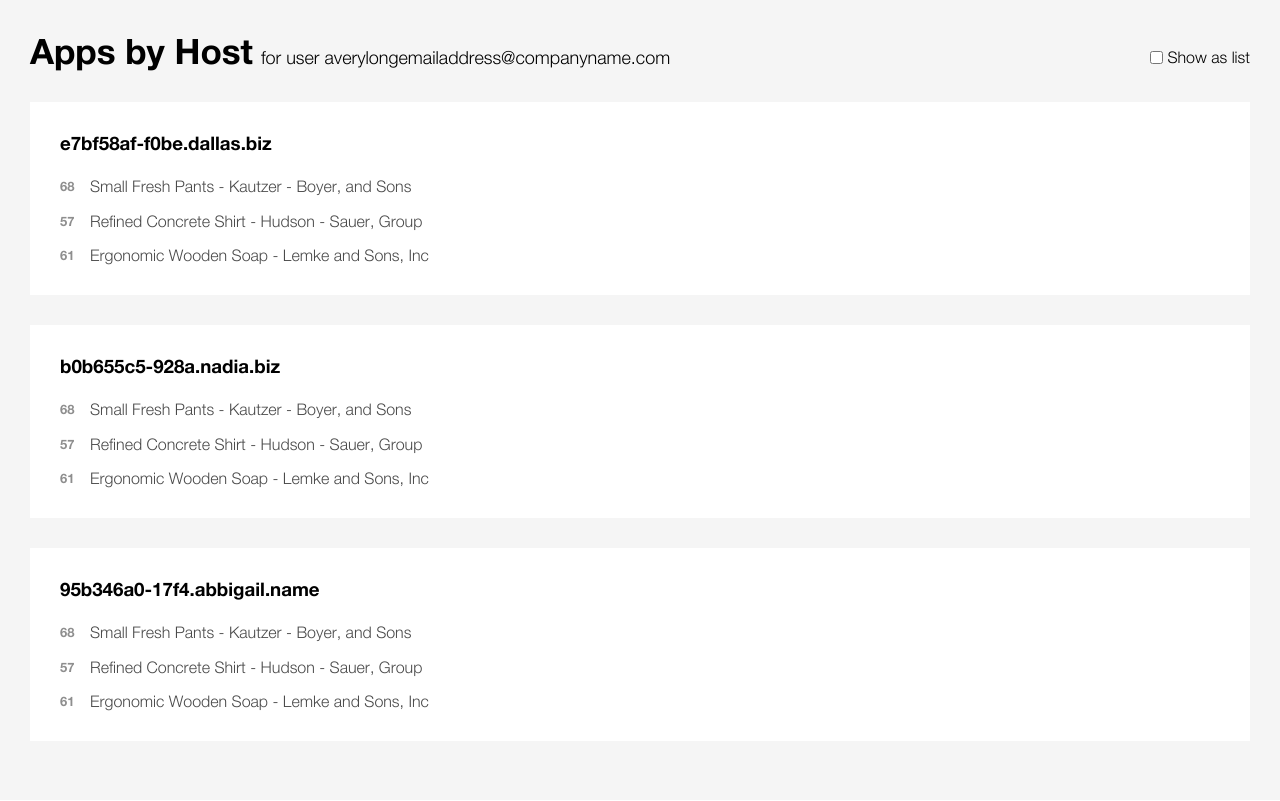
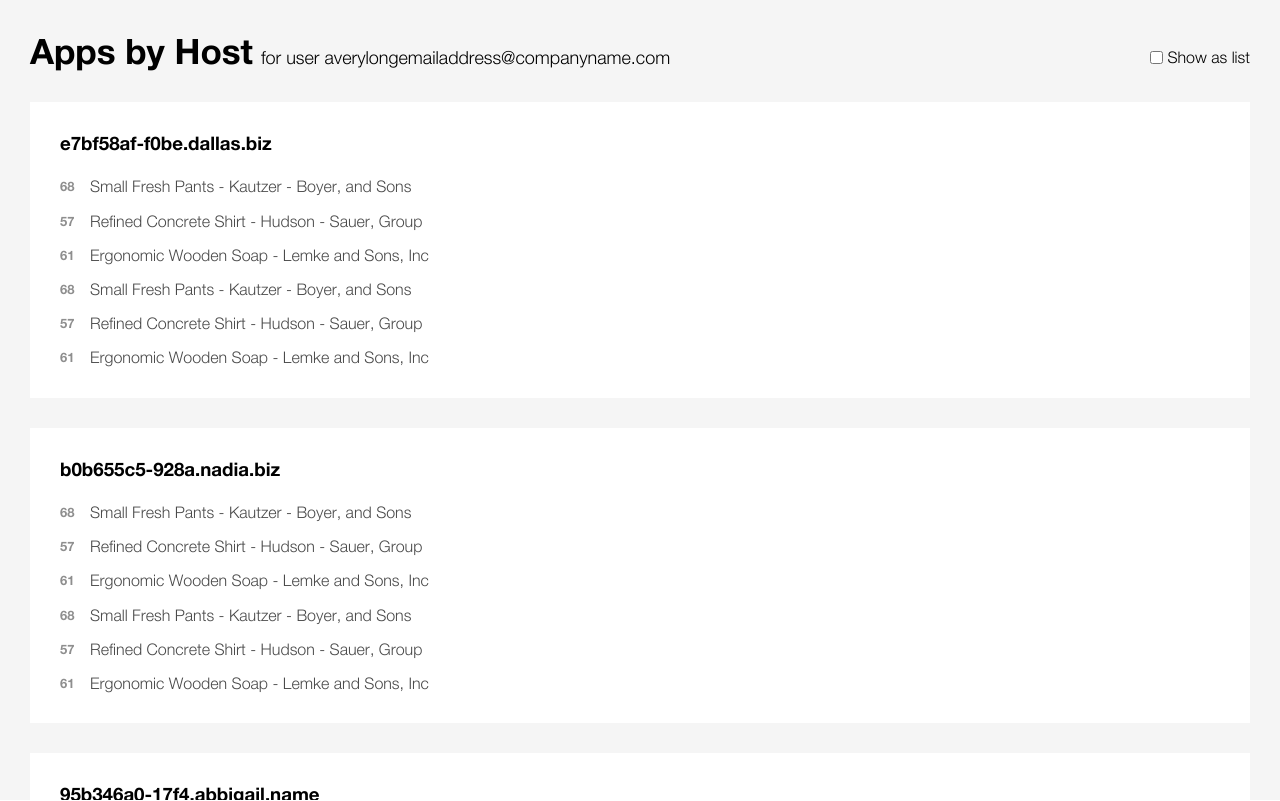
Before and after one commit to alxmiron/new-relic-test, a React (Create React App) app: page / in a window 1280 px wide. Built offline with nearby package versions, Linux system fonts and the light colour scheme; no server answers.

Commit message:
Fix css issues

```diff
--- a/src/components/HostCard.scss
+++ b/src/components/HostCard.scss
@@ -27,7 +27,7 @@
 		flex: 0 0 auto;
 		width: 30px;
 		font-weight: bold;
-		opacity: 62%;
+		opacity: 0.62;
 		padding-top: 2px;
 	}
 }
--- a/src/components/HostsDashboard.js
+++ b/src/components/HostsDashboard.js
@@ -21,6 +21,27 @@ const sites = [
 	},
 	{
 		id: '3',
+		name: 'Ergonomic Wooden Soap - Lemke and Sons, Inc',
+		contributors: ['Miss Moises Walter', 'Caroline Murazik'],
+		version: 2,
+		apdex: 61,
+	},
+	{
+		id: '4',
+		name: 'Small Fresh Pants - Kautzer - Boyer, and Sons',
+		contributors: ['Edwin Reinger', 'Ofelia Dickens', 'Hilbert Cole', 'Helen Kuphal', 'Maurine McDermott Sr.'],
+		version: 7,
+		apdex: 68,
+	},
+	{
+		id: '5',
+		name: 'Refined Concrete Shirt - Hudson - Sauer, Group',
+		contributors: ['Ramon Harris DDS', 'Summer Dicki', 'Triston Sipes', 'Fae Lind', 'Carole Emard'],
+		version: 6,
+		apdex: 57,
+	},
+	{
+		id: '6',
 		name: 'Ergonomic Wooden Soap - Lemke and Sons, Inc',
 		contributors: ['Miss Moises Walter', 'Caroline Murazik'],
 		version: 2,
--- a/src/components/HostsDashboard.scss
+++ b/src/components/HostsDashboard.scss
@@ -1,5 +1,6 @@
 .hosts-dashboard {
 	height: 100%;
+	overflow: auto;
 	background: #f5f5f5;
 
 	header {
@@ -34,5 +35,9 @@
 
 	> li {
 		margin-bottom: 30px;
+
+		&:last-child {
+			margin-bottom: 0;
+		}
 	}
 }
```
